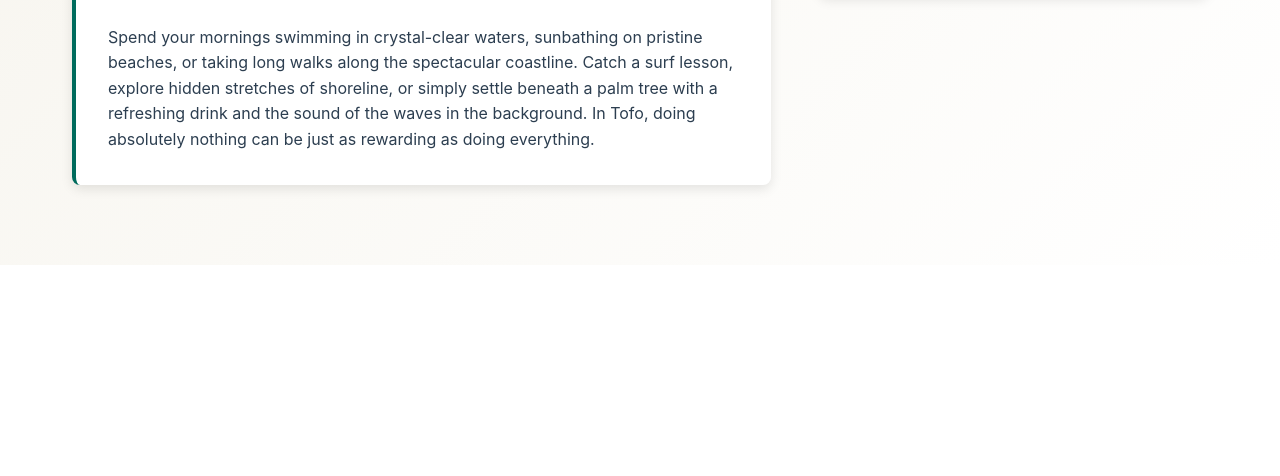
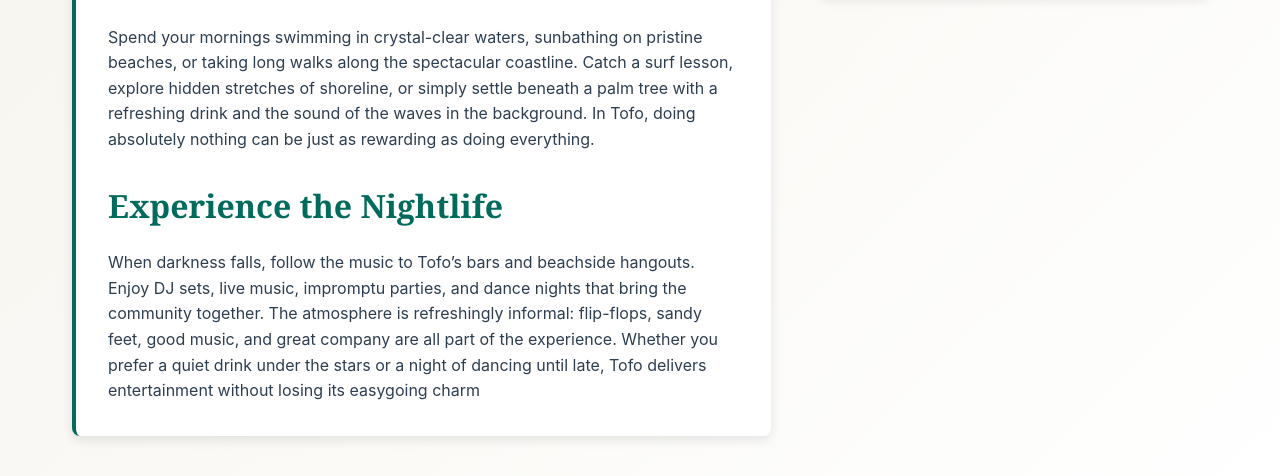
Before and after one commit to DevSpaceML/gemapp, a Flask app: page / in a window 1280 px wide. Shown: the part 961-1437 px from the top of the page. Before the commit the page ends 1193 px from the top, so only its background shows below. Run offline with Flask 3, Linux system fonts and the light colour scheme; some libraries are stand-ins or nearby versions.

Commit message:
updates to home template

```diff
--- a/templates/hometpl.html
+++ b/templates/hometpl.html
@@ -22,6 +22,8 @@
 		Venture beyond Tofo to discover the character and culture of the Inhambane region. Explore nearby coastal villages, visit the historic city of Inhambane, browse local markets, and experience the warmth of Mozambican hospitality. Take a boat trip, arrange a fishing excursion, or seek out quieter beaches where the coastline feels wonderfully untouched. Every excursion offers another reason to stay a little longer.
 		<h2>Golden Beaches and Endless Summer Days</h2>
 		Spend your mornings swimming in crystal-clear waters, sunbathing on pristine beaches, or taking long walks along the spectacular coastline. Catch a surf lesson, explore hidden stretches of shoreline, or simply settle beneath a palm tree with a refreshing drink and the sound of the waves in the background. In Tofo, doing absolutely nothing can be just as rewarding as doing everything.
+		<h2>Experience the Nightlife</h2>
+		When darkness falls, follow the music to Tofo’s bars and beachside hangouts. Enjoy DJ sets, live music, impromptu parties, and dance nights that bring the community together. The atmosphere is refreshingly informal: flip-flops, sandy feet, good music, and great company are all part of the experience. Whether you prefer a quiet drink under the stars or a night of dancing until late, Tofo delivers entertainment without losing its easygoing charm
 	</div>
 	<div class="info2">
 		<h2>Events this week.</h2>
```
